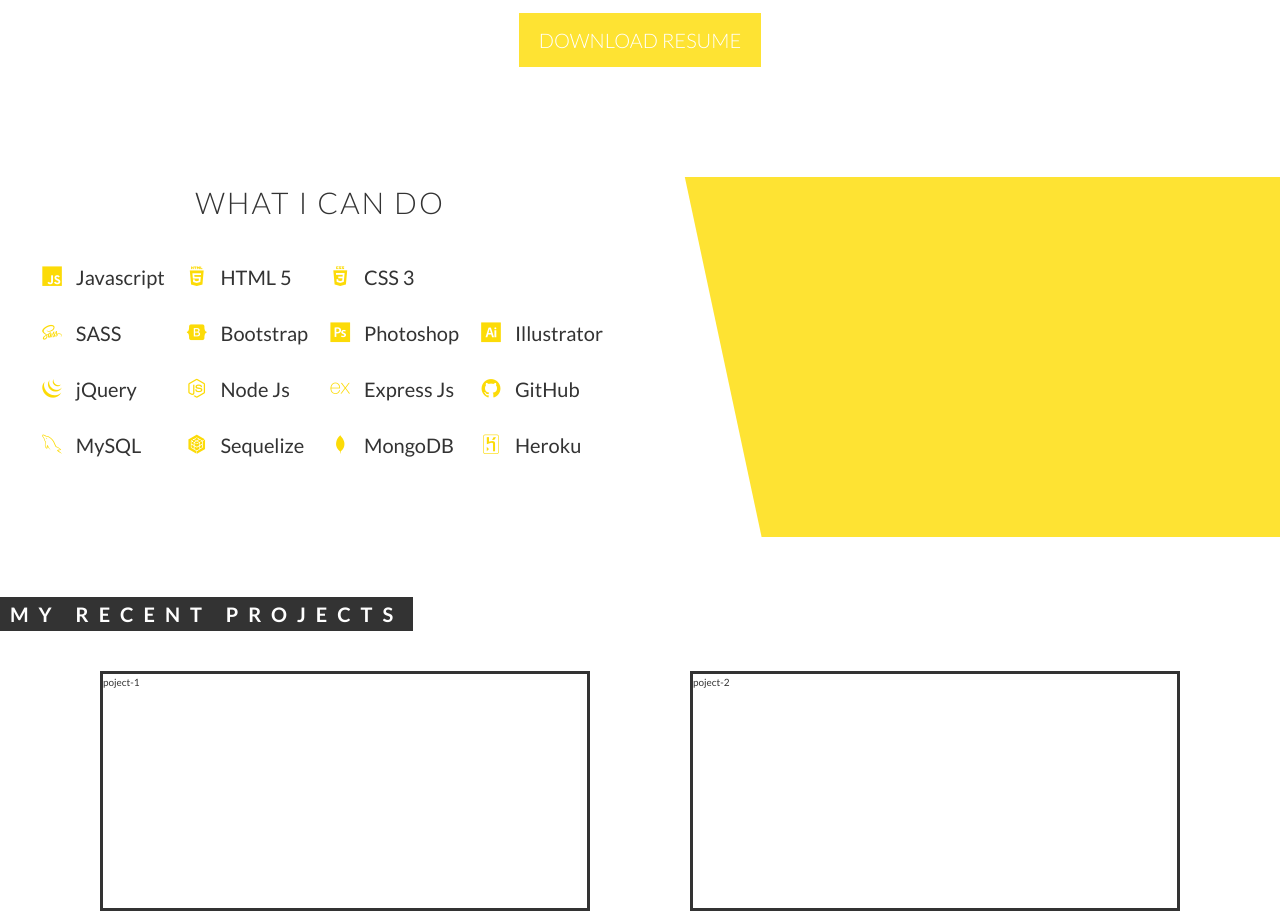
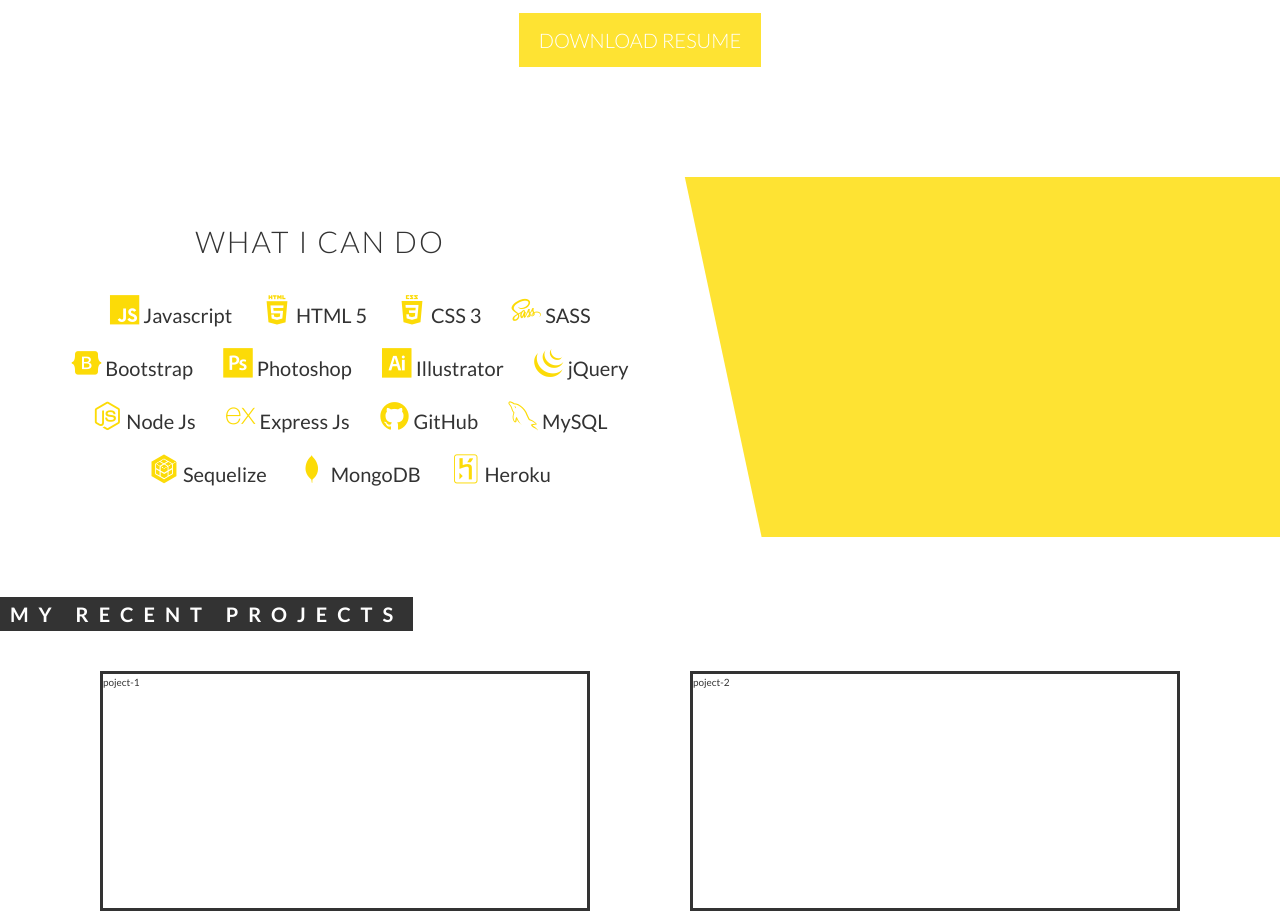
Before and after one commit to nataliiafrank/nataliiafrank.github.io, a website: page index.html in a window 1280 px wide. Shown: the part 920-1834 px from the top of the page. Drawn offline with nearby package versions, Linux system fonts and the light colour scheme.

Commit message:
Fixed skills icons layout

```diff
--- a/index.html
+++ b/index.html
@@ -63,68 +63,63 @@
         </div>
 
         <div class="section-skills row">
-            <div class="heading-primaty---sub"></div>
-            <div class="col-1-of-2">
+            <div class="col-1-of-2 skills-box">
                 <h3 class="heading-secondary">What I can do</h3>
 
-                <table>
-                    <tr>
-                        <td>
+                    <div class="table-skills">
+                        <div>
                             <i class="devicon devicon-javascript-plain"></i> Javascript
-                        </td>
-                        <td>
+                        </div>
+                        <div>
                             <i class="devicon devicon-html5-plain-wordmark"></i> HTML 5
-                        </td>
-                        <td>
+                        </div>
+                        <div>
                             <i class="devicon devicon-css3-plain-wordmark"></i> CSS 3
-                        </td>
-                        <td>
-                            <!-- <i class="devicon devicon-react-original"></i> React -->
-                        </td>
-                    </tr>
-                    <tr>
-                        <td>
+                        </div>
+                        <!-- <div>
+                            <i class="devicon devicon-react-original"></i> React
+                        </div> -->
+
+                        <div>
                             <i class="devicon devicon-sass-original"></i> SASS
-                        </td>
-                        <td>
+                        </div>
+                        <div>
                             <i class="devicon devicon-bootstrap-plain"></i> Bootstrap
-                        </td>
-                        <td>
+                        </div>
+                        <div>
                             <i class="devicon devicon-photoshop-plain"></i> Photoshop
-                        </td>
-                        <td>
+                        </div>
+                        <div>
                             <i class="devicon devicon-illustrator-plain"></i> Illustrator
-                        </td>
-                    </tr>
-                    <tr>
-                        <td>
+                        </div>
+
+                        <div>
                             <i class="devicon devicon-jquery-plain"></i> jQuery
-                        </td>
-                        <td>
+                        </div>
+                        <div>
                             <i class="devicon devicon-nodejs-plain"></i> Node Js
-                        </td>
-                        <td>
+                        </div>
+                        <div>
                             <i class="devicon devicon-express-original"></i> Express Js
-                        </td>
-                        <td>
+                        </div>
+                        <div>
                             <i class="devicon devicon-github-plain"></i> GitHub
-                        </td>
-                    </tr>
-                    <tr>
-                        <td>
+                        </div>
+
+                        <div>
                             <i class="devicon devicon-mysql-plain"></i> MySQL
-                        </td>
-                        <td>
+                        </div>
+                        <div>
                             <i class="devicon devicon-sequelize-plain"></i> Sequelize
-                        </td>
-                        <td>
+                        </div>
+                        <div>
                             <i class="devicon devicon-mongodb-plain"></i> MongoDB
-                        </td>
-                        <td>
+                        </div>
+                        <div>
                             <i class="devicon devicon-heroku-original"></i> Heroku
-                        </td>
-                    </tr>
-                </table>
+                        </div>
+                    </div>
+
             </div>
             <div class="col-1-of-2 section-skills--yellow">
 
@@ -171,11 +166,23 @@
                 I'll be happy to answer your questings and make a new connection!
             </p>
 
+            <div class="section-contact__icons">
+                <div class="icon">
+                    <ion-icon name="logo-linkedin"></ion-icon>
+                </div>
+                <div class="icon">
+                    <ion-icon name="logo-github"></ion-icon>
+                </div>
+                <div class="icon">
+                    <ion-icon name="logo-instagram"></ion-icon>
+                </div>
+            </div>
             <!-- <h4>Get in touch</h4> -->
         </div>
 
     </main>
 
+<script src="https://unpkg.com/ionicons@4.2.6/dist/ionicons.js"></script>
 </body>
 
 </html>
--- a/sass/pages/_home.scss
+++ b/sass/pages/_home.scss
@@ -15,23 +15,44 @@
         background-color: $color-primary;
         clip-path: polygon(7% 0, 100% 0, 100% 100%, 19% 100%);
     }
+
+    .skills-box {
+        display: flex;
+        flex-direction: column;
+        justify-content: center;
+    }
+
     .devicon {
-        font-size: 2rem;
+        font-size: 3rem;
         color: $color-primary-dark;
     }
-    table {
-        font-size: 2rem;
-        text-align: left;
-        margin-left: 3rem;
-        td {
-            padding: 1rem;
-            i {
-                margin-right: 1rem;
-            }
-        }
-    }
+    // table {
+    //     font-size: 2rem;
+    //     text-align: left;
+    //     margin-left: 3rem;
+    //     td {
+    //         padding: 1rem;
+    //         i {
+    //             margin-right: 1rem;
+    //         }
+    //     }
+    // }
     h3 {
         margin-bottom: 2rem;
+    }
+
+    .table-skills {
+        font-size: 2rem;
+        width: 100%;
+        margin-left: 3rem;
+        display: flex;
+        flex-direction: row;
+        flex-wrap: wrap;
+        justify-content: center;
+
+        div {
+            margin: 0.8rem 1.5rem;
+        }
     }
 }
 
@@ -51,10 +72,6 @@
     text-align: right;
     position: relative;
 
-    // .heading-tertiary {
-    //     margin-top: 6rem;
-    // }
-
     .section-contact__text {
         margin: 2rem 0;
         text-align: center;
@@ -63,4 +80,16 @@
         left: 50%;
         transform: translate(-50%, -50%);
     }
+
+    .section-contact__icons {
+        position: absolute;
+        bottom: 2rem;
+        right: 2rem;
+        color: $color-dark-grey;
+        font-size: 3.3rem;
+
+        &:hover {
+            color: $color-black;
+        }
+    }
 }
```
Also changed, not shown: css/style.css.
